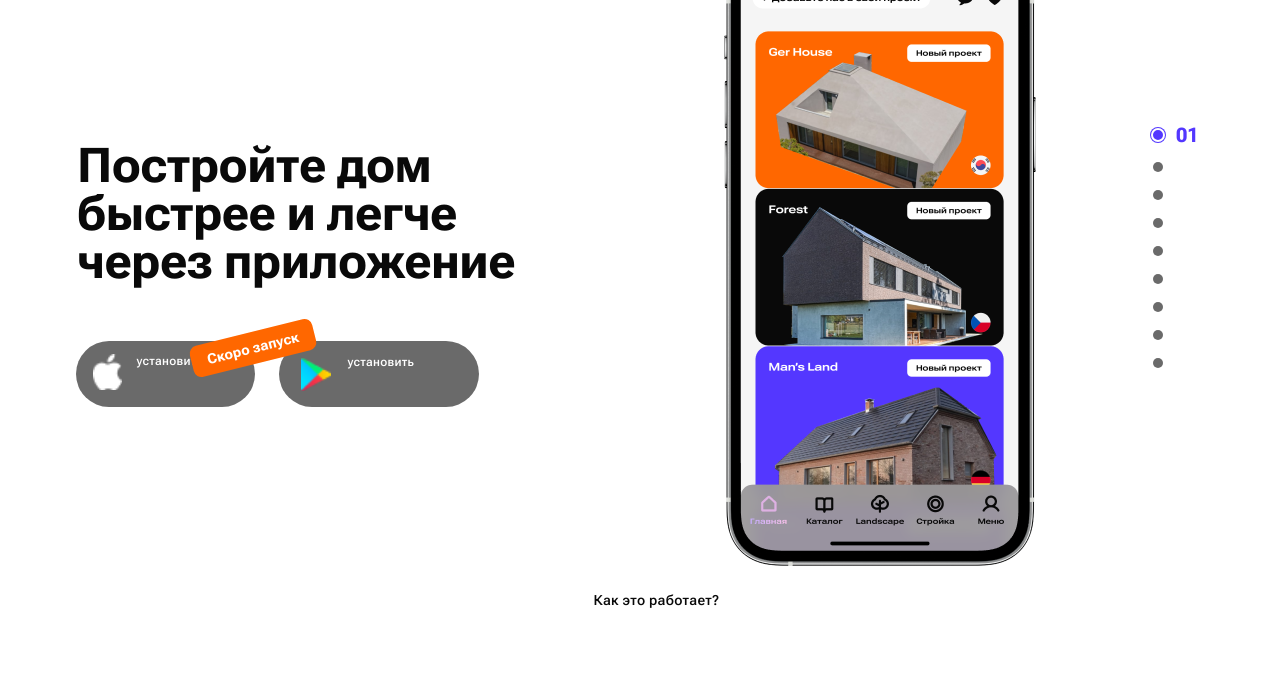
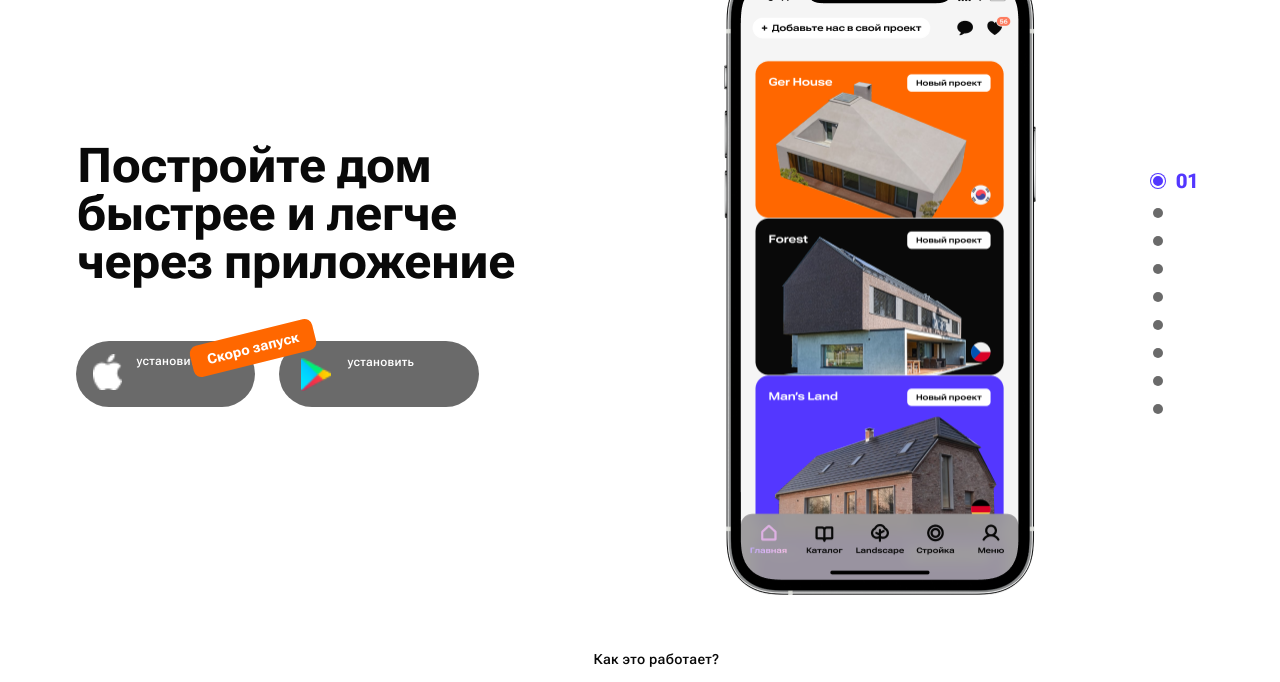
Before and after one commit to dmkrupin/izhs-test-assingment, a website: page source/index.html in a window 1280 px wide. Shown: the part 118-800 px from the top of the page. Drawn offline with nearby package versions, Linux system fonts and the light colour scheme; files that its build step writes are made by us from their sources.

Commit message:
img height fix @ desktop

```diff
--- a/source/sass/blocks/main-swiper.scss
+++ b/source/sass/blocks/main-swiper.scss
@@ -14,6 +14,7 @@
 .main-swiper__slide {
   display: grid;
   grid-template-columns: repeat(24, 1fr);
+  grid-template-rows: 1fr 50px;
   column-gap: 24px;
   // background-color: teal;
 }
@@ -21,7 +22,7 @@
 .main-swiper__pagination.swiper-pagination-bullets {
   position: absolute;
   right: 0;
-  top: 46.4%;
+  top: 52.1%;
   transform: translateY(-50%);
   z-index: 5;
 
@@ -73,7 +74,8 @@
 
 .main-swiper__next {
   grid-column: 1 / -1;
-  min-height: 100px;
+  grid-row: -2 / -1;
+  min-height: 50px;
 
   display: flex;
   justify-content: center;
--- a/source/sass/blocks/screen-1.scss
+++ b/source/sass/blocks/screen-1.scss
@@ -4,6 +4,7 @@
 
 .screen-1__content {
   grid-column: 1 / 13;
+  grid-row: 1 / 2;
   margin-top: 260px;
 }
 
@@ -32,6 +33,7 @@
 
 .screen-1__button {
   margin-right: 24px;
+  margin-bottom: 15px;
   display: inline-flex;
   align-items: center;
   justify-content: flex-start;
@@ -77,13 +79,18 @@
 .screen-1__img {
   align-self: center;
   grid-column: 14 / 21;
+  grid-row: 1 / 2;
   position: relative;
-  top: 36px;
+  top: 23px;
   right: -24px;
+  padding-bottom: 202%;
 
   img {
-    width: 312px;
-    height: 631px;
+    position: absolute;
+    top: 0;
+    left: 0;
+    width: 100%;
+    height: 100%;
     object-fit: contain;
   }
 }
```
